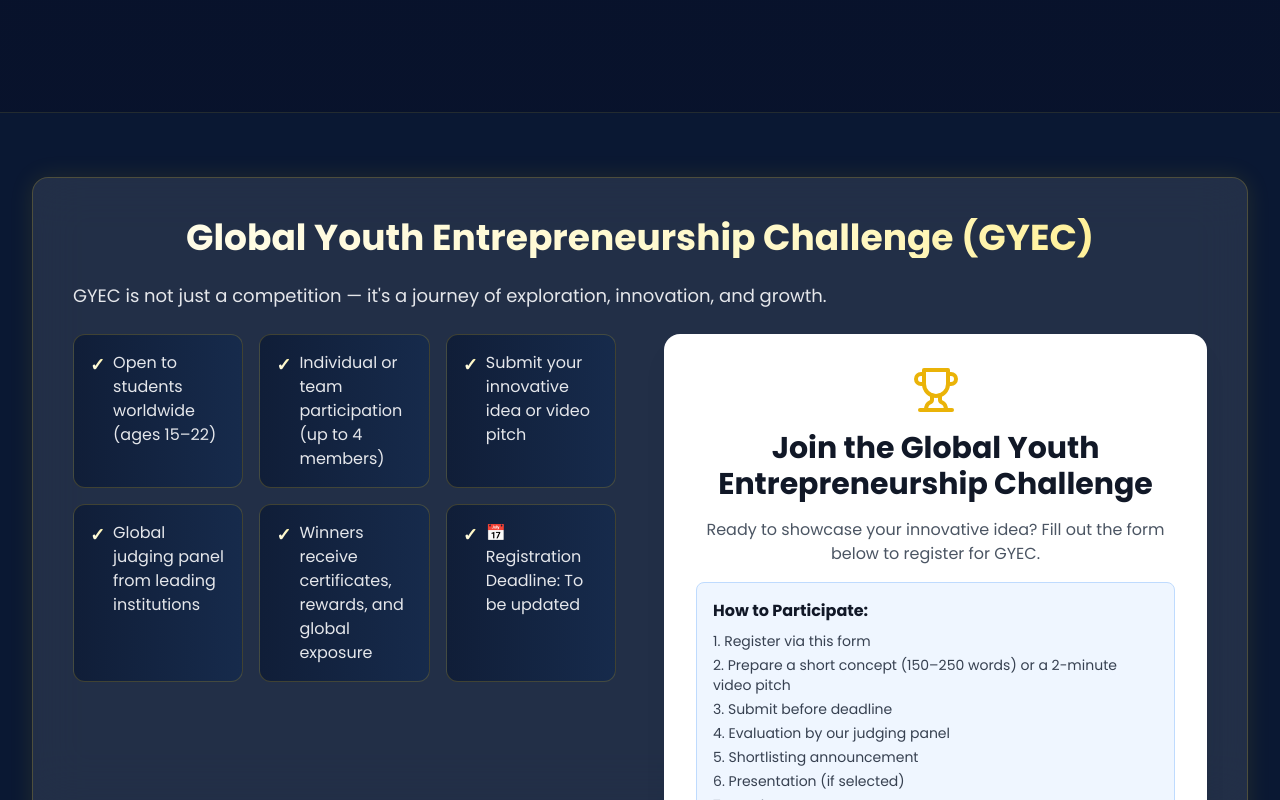
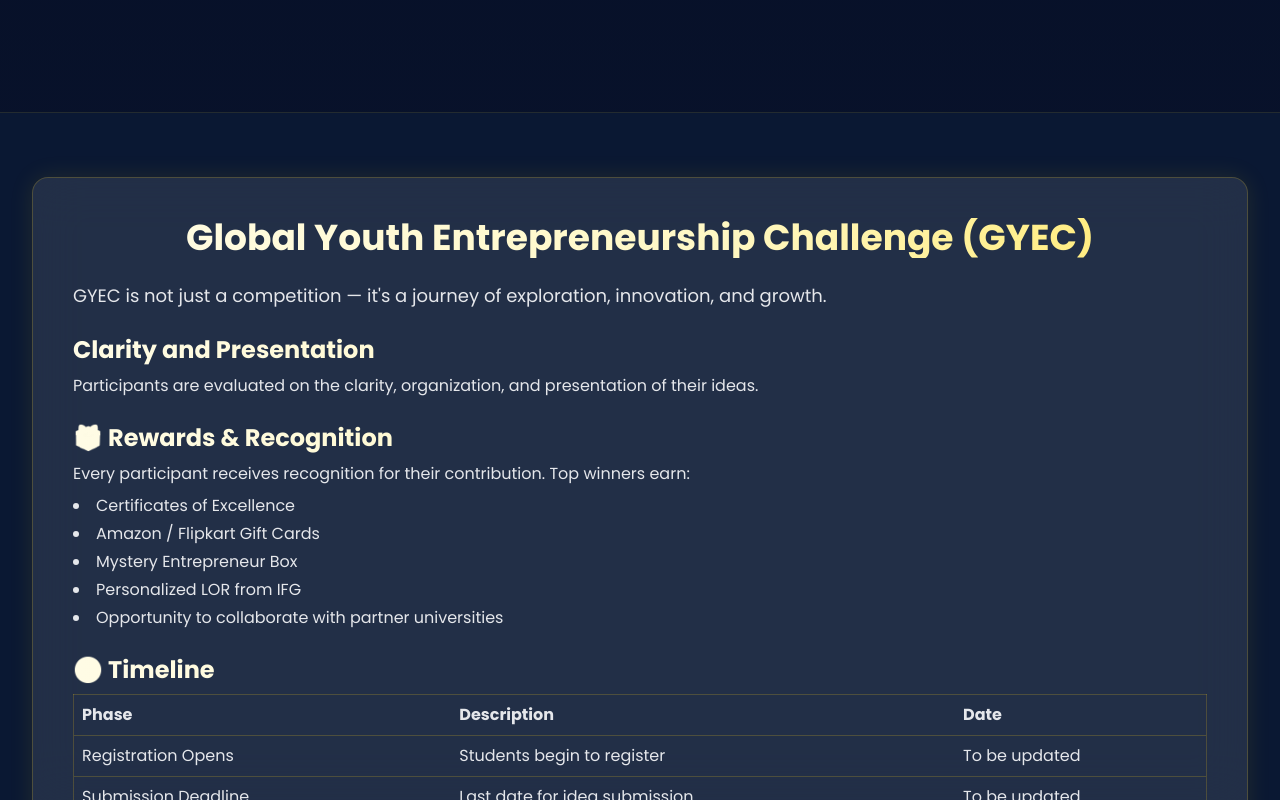
Before and after one commit to Arush-Developer/IFG-Website, a React (Vite) app: page /about in a window 1280 px wide. Shown: the part 2000-2800 px from the top of the page. Built offline with nearby package versions, Linux system fonts and the light colour scheme.

Commit message:
Update AboutPage.tsx

```diff
--- a/src/pages/AboutPage.tsx
+++ b/src/pages/AboutPage.tsx
@@ -123,33 +123,65 @@ const AboutPage: React.FC = () => {
               GYEC is not just a competition — it's a journey of exploration, innovation, and growth.
             </p>
 
-            <div className="grid lg:grid-cols-2 gap-8 sm:gap-12 items-start mb-12">
-              <div className="space-y-6 sm:space-y-8">
-                <div className="grid grid-cols-1 sm:grid-cols-2 md:grid-cols-3 gap-4 text-gray-200 text-sm sm:text-base">
-                  {[
-                    "Open to students worldwide (ages 15–22)",
-                    "Individual or team participation (up to 4 members)",
-                    "Submit your innovative idea or video pitch",
-                    "Global judging panel from leading institutions",
-                    "Winners receive certificates, rewards, and global exposure",
-                    "📅 Registration Deadline: To be updated",
-                  ].map((item, index) => (
-                    <div
-                      key={index}
-                      className="flex items-start space-x-2 p-4 bg-gradient-to-r from-[#0A1833]/70 to-[#132A4F]/70 rounded-xl border border-yellow-400/20 hover:scale-[1.02] hover:shadow-[0_0_20px_rgba(255,255,200,0.15)] transition-all"
-                    >
-                      <span className="text-transparent bg-clip-text bg-gradient-flow text-lg font-semibold">
-                        ✓
-                      </span>
-                      <span>{item}</span>
-                    </div>
-                  ))}
-                </div>
+            {/* Clarity & Presentation */}
+            <div className="mb-6">
+              <h3 className="text-2xl font-bold mb-2 text-transparent bg-clip-text bg-gradient-flow">
+                Clarity and Presentation
+              </h3>
+              <p className="text-gray-200">Participants are evaluated on the clarity, organization, and presentation of their ideas.</p>
+            </div>
+
+            {/* Rewards & Recognition */}
+            <div className="mb-6">
+              <h3 className="text-2xl font-bold mb-2 text-transparent bg-clip-text bg-gradient-flow">
+                🎁 Rewards & Recognition
+              </h3>
+              <p className="text-gray-200 mb-2">Every participant receives recognition for their contribution. Top winners earn:</p>
+              <ul className="list-disc list-inside text-gray-200 space-y-1">
+                <li>Certificates of Excellence</li>
+                <li>Amazon / Flipkart Gift Cards</li>
+                <li>Mystery Entrepreneur Box</li>
+                <li>Personalized LOR from IFG</li>
+                <li>Opportunity to collaborate with partner universities</li>
+              </ul>
+            </div>
+
+            {/* Timeline */}
+            <div>
+              <h3 className="text-2xl font-bold mb-2 text-transparent bg-clip-text bg-gradient-flow">
+                🕐 Timeline
+              </h3>
+              <div className="overflow-x-auto">
+                <table className="w-full text-gray-200 border-collapse border border-yellow-400/20">
+                  <thead>
+                    <tr className="border-b border-yellow-400/20">
+                      <th className="p-2 text-left">Phase</th>
+                      <th className="p-2 text-left">Description</th>
+                      <th className="p-2 text-left">Date</th>
+                    </tr>
+                  </thead>
+                  <tbody>
+                    {[
+                      { phase: "Registration Opens", desc: "Students begin to register", date: "To be updated" },
+                      { phase: "Submission Deadline", desc: "Last date for idea submission", date: "To be updated" },
+                      { phase: "Shortlisting", desc: "Evaluation and finalist selection", date: "To be updated" },
+                      { phase: "Final Round", desc: "Virtual presentations", date: "To be updated" },
+                      { phase: "Results Announcement", desc: "Winners revealed", date: "To be updated" },
+                    ].map((item, idx) => (
+                      <tr key={idx} className="border-b border-yellow-400/20">
+                        <td className="p-2">{item.phase}</td>
+                        <td className="p-2">{item.desc}</td>
+                        <td className="p-2">{item.date}</td>
+                      </tr>
+                    ))}
+                  </tbody>
+                </table>
               </div>
+            </div>
 
-              <div className="animate-slide-in-right">
-                <CompetitionSignup />
-              </div>
+            {/* Signup Component */}
+            <div className="mt-8">
+              <CompetitionSignup />
             </div>
           </div>
         </div>
```
